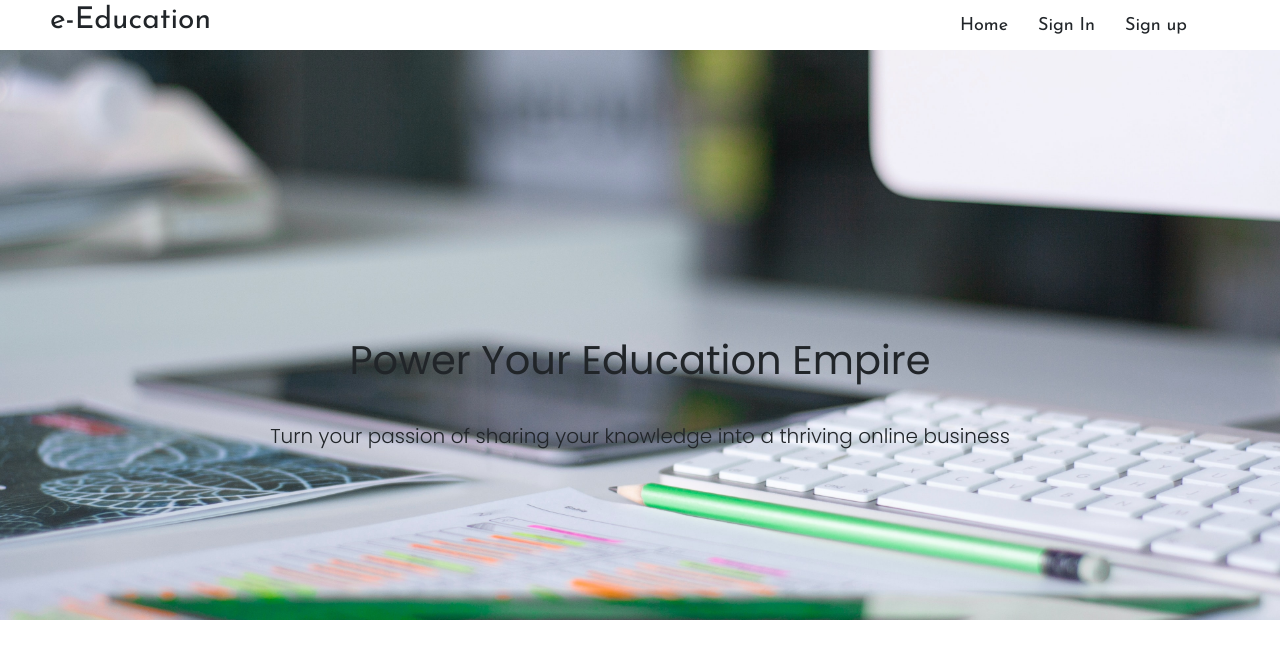
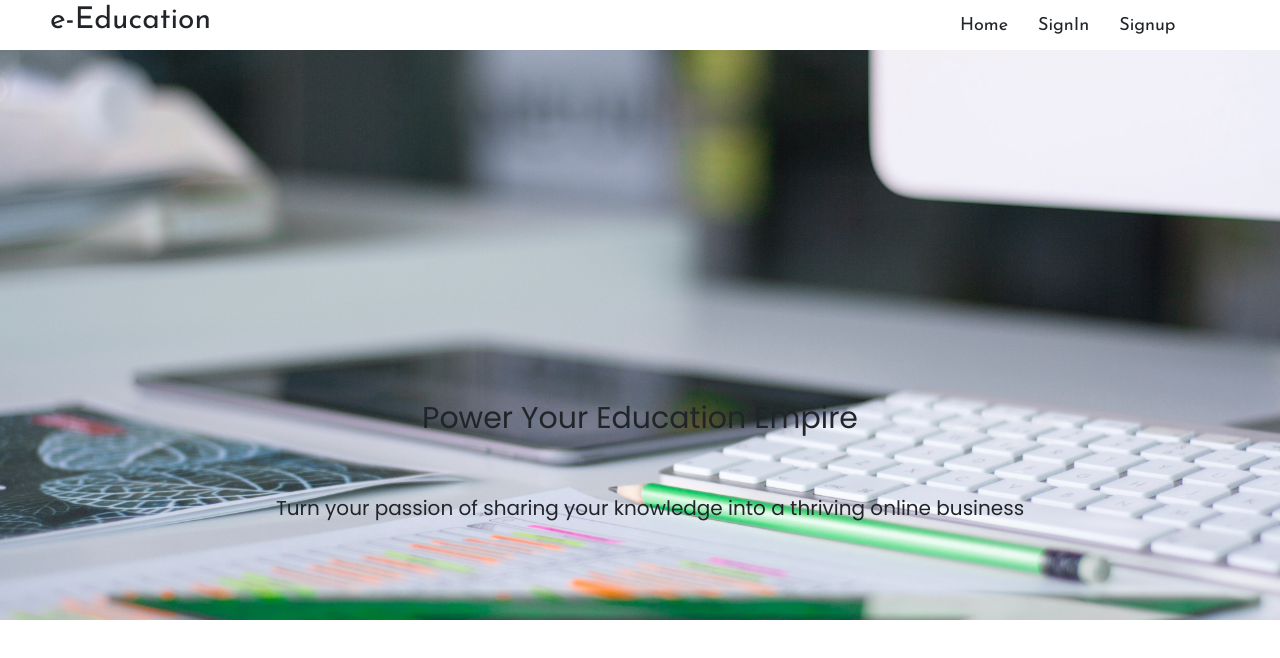
Before and after one commit to thilip2001/project1, a React (Create React App) app: page / in a window 1280 px wide. Shown: the top 658 px of the page. Built offline with nearby package versions, Linux system fonts and the light colour scheme.

Commit message:
tiny changes

```diff
--- a/package.json
+++ b/package.json
@@ -13,6 +13,7 @@
     "react-player": "^2.9.0",
     "react-router-dom": "^5.2.0",
     "react-scripts": "4.0.3",
+    "reactstrap": "^8.9.0",
     "web-vitals": "^1.1.2"
   },
   "scripts": {
--- a/public/index.html
+++ b/public/index.html
@@ -2,7 +2,7 @@
 <html lang="en">
   <head>
     <meta charset="utf-8" />
-    <meta name="viewport" content="width=device-width, initial-scale=1" />
+    <meta name="viewport" content="width=device-width, initial-scale=1.0" />
     <meta name="theme-color" content="#000000" />
     <meta
       name="description"
--- a/src/pages/home/home.css
+++ b/src/pages/home/home.css
@@ -9,19 +9,24 @@
 }
 .homeTitle1{
     position: absolute;
-    top: 42%;
-    font-size:40px;
+    top: 50%;
+    font-size:30px;
 
 
 }
 .homeTitle2{
     position: absolute;
-    top: 53%;
+    top: 62%;
     font-size: 20px;
     font-weight: 300;
+    margin-left: 20px;
+    font-weight: 400;
 }
 .homeImg{
     width: 100%;
     height: 570px;
     object-fit:cover;
 }
+@media screen and (max-width: 768px){
+
+}
--- a/src/pages/signin/signIn.jsx
+++ b/src/pages/signin/signIn.jsx
@@ -9,9 +9,9 @@ export default function SignIn() {
 
             <form className="signinForm">
                 <label>Email</label>
-                <input type="text" className="signinInput" placeholder="Enter your email..."/>
+                <input type="text" className="signinInput" placeholder="Enter your email..." required/>
                 <label>Password</label>
-                <input type="password" className="signinInput" placeholder="Enter your password..."/>
+                <input type="password" className="signinInput" placeholder="Enter your password..." required/>
                 <button className="signinButton"><Link className="link" to="/detail">Sign In</Link></button>
 
             </form>
--- a/src/pages/signup/SignUp.jsx
+++ b/src/pages/signup/SignUp.jsx
@@ -9,13 +9,13 @@ export default function SignUp() {
 
             <form className="signupForm">
                 <label>Name</label>
-                <input type="text" className="signupInput" placeholder="Enter your name..."/>
+                <input type="text" className="signupInput" placeholder="Enter your name..." required/>
                 <label>Phone</label>
-                <input type="numbers" className="signupInput" placeholder="Enter your mobile number..."/>
+                <input type="numbers" className="signupInput" placeholder="Enter your mobile number..." required/>
                 <label>Email</label>
-                <input type="text" className="signupInput" placeholder="Enter your email..."/>
+                <input type="text" className="signupInput" placeholder="Enter your email..." required/>
                 <label>Password</label>
-                <input type="password" className="signupInput" placeholder="Enter your password..."/>
+                <input type="password" className="signupInput" placeholder="Enter your password..." required/>
                 <button className="signupButton"><Link className="link" to="/signin">Sign Up</Link></button>
 
             </form>
--- a/src/topbar/TopBar.jsx
+++ b/src/topbar/TopBar.jsx
@@ -13,8 +13,8 @@ export default function TopBar() {
                     <li className="topListItem">
                         <Link className="link" to="/">Home</Link>
                     </li>
-                    <li className="topListItem"> <Link className="link" to="/signin">Sign In</Link></li>
-                    <li className="topListItem"> <Link className="link" to="/signup">Sign up</Link></li>
+                    <li className="topListItem"> <Link className="link" to="/signin">SignIn</Link></li>
+                    <li className="topListItem"> <Link className="link" to="/signup">Signup</Link></li>
                 </ul>
             </div>
         </div>
```
Also changed, not shown: 1 other file (tests, documents, lock files or other folders).
